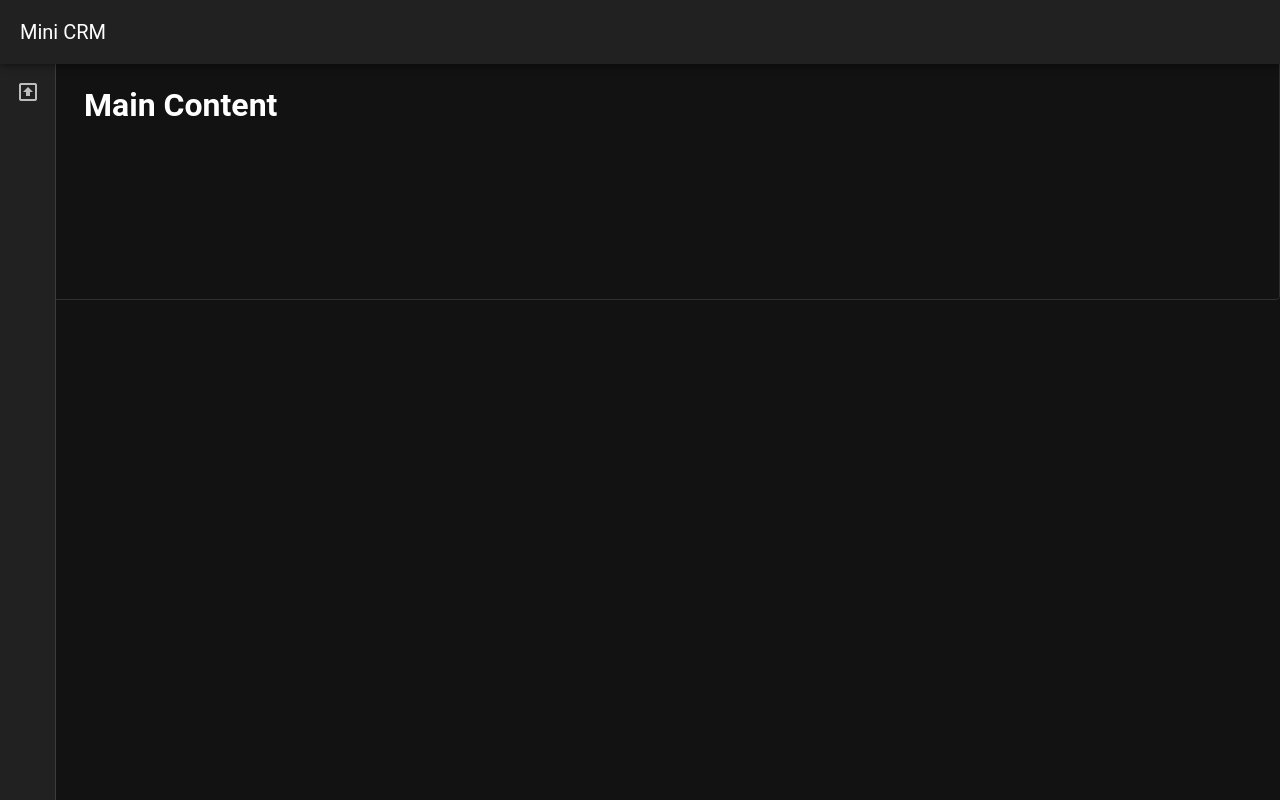
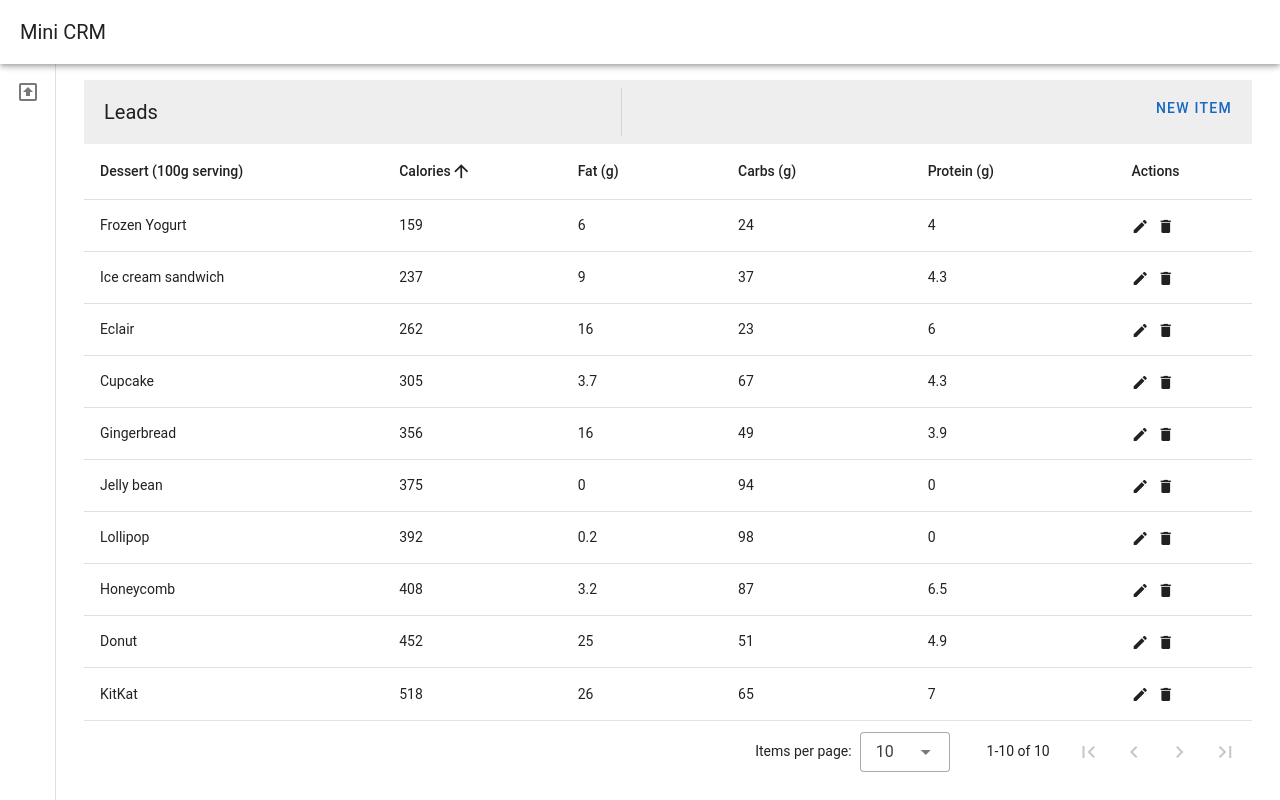
Before and after one commit to Sparrowan/mini-crm-frontend, a Vue app: page / in a window 1280 px wide. Built offline with nearby package versions, Linux system fonts and the light colour scheme.

Commit message:
Designed leads CRUD

```diff
--- a/components.d.ts
+++ b/components.d.ts
@@ -8,6 +8,7 @@
 declare module 'vue' {
   export interface GlobalComponents {
     HelloWorld: typeof import('./src/components/HelloWorld.vue')['default']
+    Leads: typeof import('./src/components/Leads.vue')['default']
     RouterLink: typeof import('vue-router')['RouterLink']
     RouterView: typeof import('vue-router')['RouterView']
     SideBar: typeof import('./src/components/SideBar.vue')['default']
--- a/src/App.vue
+++ b/src/App.vue
@@ -1,16 +1,16 @@
 <script setup>
+import LeadsVue from "./components/Leads.vue";
 import SideBarVue from "./components/SideBar.vue";
 </script>
 
 <template>
-  <v-responsive class="border rounded" max-height="300">
+  <v-responsive>
     <v-app>
       <v-app-bar title="Mini CRM"></v-app-bar>
-
       <SideBarVue />
       <v-main>
         <v-container>
-          <h1>Main Content</h1>
+          <LeadsVue />
         </v-container>
       </v-main>
     </v-app>
--- /dev/null
+++ b/src/components/Leads.vue
@@ -0,0 +1,325 @@
+<template>
+  <v-data-table
+    :headers="headers"
+    :items="desserts"
+    :sort-by="[{ key: 'calories', order: 'asc' }]"
+  >
+    <template v-slot:top>
+      <v-toolbar
+        flat
+      >
+        <v-toolbar-title>Leads</v-toolbar-title>
+        <v-divider
+          class="mx-4"
+          inset
+          vertical
+        ></v-divider>
+        <v-spacer></v-spacer>
+        <v-dialog
+          v-model="dialog"
+          max-width="500px"
+        >
+          <template v-slot:activator="{ props }">
+            <v-btn
+              class="mb-2"
+              color="primary"
+              dark
+              v-bind="props"
+            >
+              New Item
+            </v-btn>
+          </template>
+          <v-card>
+            <v-card-title>
+              <span class="text-h5">{{ formTitle }}</span>
+            </v-card-title>
+
+            <v-card-text>
+              <v-container>
+                <v-row>
+                  <v-col
+                    cols="12"
+                    md="4"
+                    sm="6"
+                  >
+                    <v-text-field
+                      v-model="editedItem.name"
+                      label="Dessert name"
+                    ></v-text-field>
+                  </v-col>
+                  <v-col
+                    cols="12"
+                    md="4"
+                    sm="6"
+                  >
+                    <v-text-field
+                      v-model="editedItem.calories"
+                      label="Calories"
+                    ></v-text-field>
+                  </v-col>
+                  <v-col
+                    cols="12"
+                    md="4"
+                    sm="6"
+                  >
+                    <v-text-field
+                      v-model="editedItem.fat"
+                      label="Fat (g)"
+                    ></v-text-field>
+                  </v-col>
+                  <v-col
+                    cols="12"
+                    md="4"
+                    sm="6"
+                  >
+                    <v-text-field
+                      v-model="editedItem.carbs"
+                      label="Carbs (g)"
+                    ></v-text-field>
+                  </v-col>
+                  <v-col
+                    cols="12"
+                    md="4"
+                    sm="6"
+                  >
+                    <v-text-field
+                      v-model="editedItem.protein"
+                      label="Protein (g)"
+                    ></v-text-field>
+                  </v-col>
+                </v-row>
+              </v-container>
+            </v-card-text>
+
+            <v-card-actions>
+              <v-spacer></v-spacer>
+              <v-btn
+                color="blue-darken-1"
+                variant="text"
+                @click="close"
+              >
+                Cancel
+              </v-btn>
+              <v-btn
+                color="blue-darken-1"
+                variant="text"
+                @click="save"
+              >
+                Save
+              </v-btn>
+            </v-card-actions>
+          </v-card>
+        </v-dialog>
+        <v-dialog v-model="dialogDelete" max-width="500px">
+          <v-card>
+            <v-card-title class="text-h5">Are you sure you want to delete this item?</v-card-title>
+            <v-card-actions>
+              <v-spacer></v-spacer>
+              <v-btn color="blue-darken-1" variant="text" @click="closeDelete">Cancel</v-btn>
+              <v-btn color="blue-darken-1" variant="text" @click="deleteItemConfirm">OK</v-btn>
+              <v-spacer></v-spacer>
+            </v-card-actions>
+          </v-card>
+        </v-dialog>
+      </v-toolbar>
+    </template>
+    <template v-slot:item.actions="{ item }">
+      <v-icon
+        class="me-2"
+        size="small"
+        @click="editItem(item)"
+      >
+        mdi-pencil
+      </v-icon>
+      <v-icon
+        size="small"
+        @click="deleteItem(item)"
+      >
+        mdi-delete
+      </v-icon>
+    </template>
+    <template v-slot:no-data>
+      <v-btn
+        color="primary"
+        @click="initialize"
+      >
+        Reset
+      </v-btn>
+    </template>
+  </v-data-table>
+</template>
+<script>
+  export default {
+    data: () => ({
+      dialog: false,
+      dialogDelete: false,
+      headers: [
+        {
+          title: 'Dessert (100g serving)',
+          align: 'start',
+          sortable: false,
+          key: 'name',
+        },
+        { title: 'Calories', key: 'calories' },
+        { title: 'Fat (g)', key: 'fat' },
+        { title: 'Carbs (g)', key: 'carbs' },
+        { title: 'Protein (g)', key: 'protein' },
+        { title: 'Actions', key: 'actions', sortable: false },
+      ],
+      desserts: [],
+      editedIndex: -1,
+      editedItem: {
+        name: '',
+        calories: 0,
+        fat: 0,
+        carbs: 0,
+        protein: 0,
+      },
+      defaultItem: {
+        name: '',
+        calories: 0,
+        fat: 0,
+        carbs: 0,
+        protein: 0,
+      },
+    }),
+
+    computed: {
+      formTitle () {
+        return this.editedIndex === -1 ? 'New Item' : 'Edit Item'
+      },
+    },
+
+    watch: {
+      dialog (val) {
+        val || this.close()
+      },
+      dialogDelete (val) {
+        val || this.closeDelete()
+      },
+    },
+
+    created () {
+      this.initialize()
+    },
+
+    methods: {
+      initialize () {
+        this.desserts = [
+          {
+            name: 'Frozen Yogurt',
+            calories: 159,
+            fat: 6.0,
+            carbs: 24,
+            protein: 4.0,
+          },
+          {
+            name: 'Ice cream sandwich',
+            calories: 237,
+            fat: 9.0,
+            carbs: 37,
+            protein: 4.3,
+          },
+          {
+            name: 'Eclair',
+            calories: 262,
+            fat: 16.0,
+            carbs: 23,
+            protein: 6.0,
+          },
+          {
+            name: 'Cupcake',
+            calories: 305,
+            fat: 3.7,
+            carbs: 67,
+            protein: 4.3,
+          },
+          {
+            name: 'Gingerbread',
+            calories: 356,
+            fat: 16.0,
+            carbs: 49,
+            protein: 3.9,
+          },
+          {
+            name: 'Jelly bean',
+            calories: 375,
+            fat: 0.0,
+            carbs: 94,
+            protein: 0.0,
+          },
+          {
+            name: 'Lollipop',
+            calories: 392,
+            fat: 0.2,
+            carbs: 98,
+            protein: 0,
+          },
+          {
+            name: 'Honeycomb',
+            calories: 408,
+            fat: 3.2,
+            carbs: 87,
+            protein: 6.5,
+          },
+          {
+            name: 'Donut',
+            calories: 452,
+            fat: 25.0,
+            carbs: 51,
+            protein: 4.9,
+          },
+          {
+            name: 'KitKat',
+            calories: 518,
+            fat: 26.0,
+            carbs: 65,
+            protein: 7,
+          },
+        ]
+      },
+
+      editItem (item) {
+        this.editedIndex = this.desserts.indexOf(item)
+        this.editedItem = Object.assign({}, item)
+        this.dialog = true
+      },
+
+      deleteItem (item) {
+        this.editedIndex = this.desserts.indexOf(item)
+        this.editedItem = Object.assign({}, item)
+        this.dialogDelete = true
+      },
+
+      deleteItemConfirm () {
+        this.desserts.splice(this.editedIndex, 1)
+        this.closeDelete()
+      },
+
+      close () {
+        this.dialog = false
+        this.$nextTick(() => {
+          this.editedItem = Object.assign({}, this.defaultItem)
+          this.editedIndex = -1
+        })
+      },
+
+      closeDelete () {
+        this.dialogDelete = false
+        this.$nextTick(() => {
+          this.editedItem = Object.assign({}, this.defaultItem)
+          this.editedIndex = -1
+        })
+      },
+
+      save () {
+        if (this.editedIndex > -1) {
+          Object.assign(this.desserts[this.editedIndex], this.editedItem)
+        } else {
+          this.desserts.push(this.editedItem)
+        }
+        this.close()
+      },
+    },
+  }
+</script>
--- a/src/plugins/vuetify.ts
+++ b/src/plugins/vuetify.ts
@@ -14,6 +14,6 @@
 // https://vuetifyjs.com/en/introduction/why-vuetify/#feature-guides
 export default createVuetify({
   theme: {
-    defaultTheme: 'dark',
+    defaultTheme: 'light',
   },
 })
```
